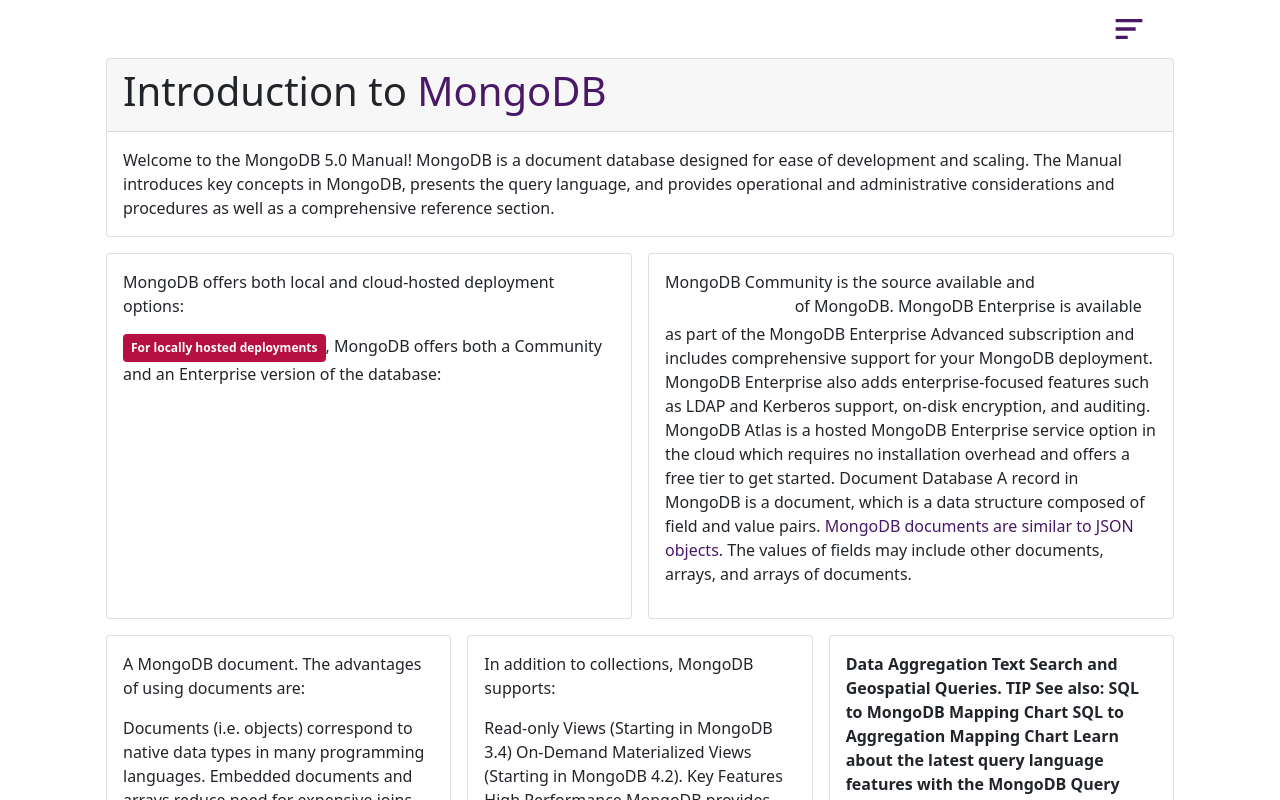
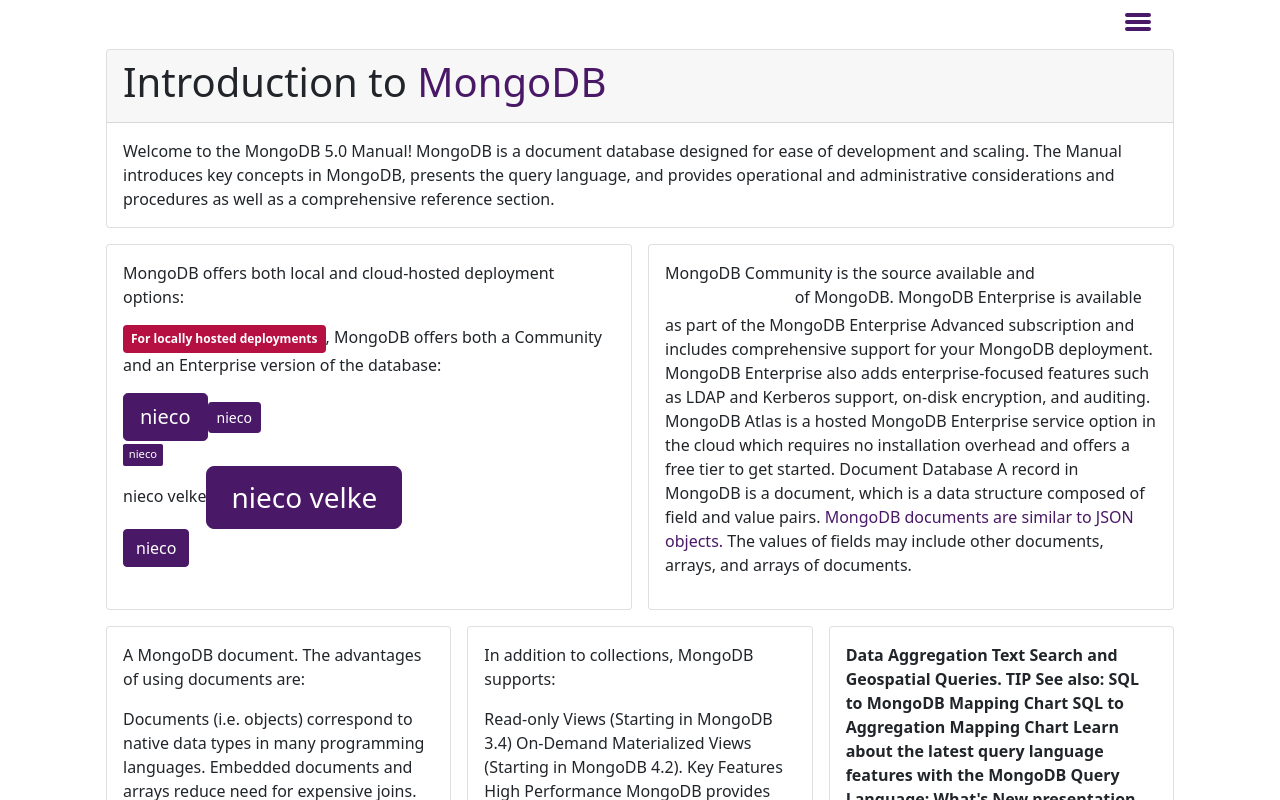
Before and after one commit to mkrasnansk/somerjs, a React (Create React App) app: page / in a window 1280 px wide. Shown: the top 800 px of the page. Built offline with nearby package versions, Linux system fonts and the light colour scheme.

Commit message:
animacie burger a tema btn xl a xs

```diff
--- a/package.json
+++ b/package.json
@@ -12,6 +12,7 @@
     "react-bootstrap": "^2.2.0",
     "react-dom": "^17.0.2",
     "react-icons": "^4.3.1",
+    "react-reveal": "^1.2.2",
     "react-scripts": "5.0.0",
     "sass": "^1.49.9",
     "web-vitals": "^2.1.4"
--- a/src/assets/customBootstrap/buttons/btn.scss
+++ b/src/assets/customBootstrap/buttons/btn.scss
@@ -1,127 +1,266 @@
-@mixin button-variant(
-  $background,
-  $border,
-  $color: color-contrast($background),
-  $hover-background: if($color == $color-contrast-light, shade-color($background, $btn-hover-bg-shade-amount), tint-color($background, $btn-hover-bg-tint-amount)),
-  $hover-border: if($color == $color-contrast-light, shade-color($border, $btn-hover-border-shade-amount), tint-color($border, $btn-hover-border-tint-amount)),
-  $hover-color: color-contrast($hover-background),
-  $active-background: if($color == $color-contrast-light, shade-color($background, $btn-active-bg-shade-amount), tint-color($background, $btn-active-bg-tint-amount)),
-  $active-border: if($color == $color-contrast-light, shade-color($border, $btn-active-border-shade-amount), tint-color($border, $btn-active-border-tint-amount)),
-  $active-color: color-contrast($active-background),
-  $disabled-background: $background,
-  $disabled-border: $border,
-  $disabled-color: color-contrast($disabled-background)
-) {
-  color: $color;
-  @include gradient-bg($background);
-  border-color: $border;
-  @include box-shadow($btn-box-shadow);
+@import "/node_modules/bootstrap/scss/functions";
+@import "/node_modules/bootstrap/scss/variables";
+@import "/node_modules/bootstrap/scss/utilities";
+@import "/node_modules/bootstrap/scss/mixins";
+//
+
+// Make the div behave like a button
+.btn-group,
+.btn-group-vertical {
+	position: relative;
+	display: inline-flex;
+	vertical-align: middle; // match .btn alignment given font-size hack above
+
+	> .btn {
+		position: relative;
+		flex: 1 1 auto;
+	}
+
+	// Bring the hover, focused, and "active" buttons to the front to overlay
+	// the borders properly
+	> .btn-check:checked + .btn,
+	> .btn-check:focus + .btn,
+	> .btn:hover,
+	> .btn:focus,
+	> .btn:active,
+	> .btn.active {
+		z-index: 1;
+	}
+}
+.btn-xs {
+	font-size: 0.7rem !important;
+	padding: 0.1rem 0.3rem !important;
+	border-radius: 0.1rem !important;
+}
+.btn-xl {
+  padding: 0.6rem 1.5rem!important;
+  font-size: 1.75rem!important;
+  border-radius: 0.5rem!important;
+}
+
+// Optional: Group multiple button groups together for a toolbar
+.btn-toolbar {
+	display: flex;
+	flex-wrap: wrap;
+	justify-content: flex-start;
+
+	.input-group {
+		width: auto;
+	}
+}
+
+.btn-group {
+	// Prevent double borders when buttons are next to each other
+	> .btn:not(:first-child),
+	> .btn-group:not(:first-child) {
+		margin-left: -$btn-border-width;
+	}
+
+	// Reset rounded corners
+	> .btn:not(:last-child):not(.dropdown-toggle),
+	> .btn-group:not(:last-child) > .btn {
+		@include border-end-radius(0);
+	}
+
+	// The left radius should be 0 if the button is:
+	// - the "third or more" child
+	// - the second child and the previous element isn't `.btn-check` (making it the first child visually)
+	// - part of a btn-group which isn't the first child
+	> .btn:nth-child(n + 3),
+	> :not(.btn-check) + .btn,
+	> .btn-group:not(:first-child) > .btn {
+		@include border-start-radius(0);
+	}
+}
+
+// Sizing
+//
+// Remix the default button sizing classes into new ones for easier manipulation.
+
+.btn-group-sm > .btn {
+	@extend .btn-sm;
+}
+.btn-group-lg > .btn {
+	@extend .btn-lg;
+}
+
+//
+// Split button dropdowns
+//
+
+.dropdown-toggle-split {
+	padding-right: $btn-padding-x * 0.75;
+	padding-left: $btn-padding-x * 0.75;
+
+	&::after,
+	.dropup &::after,
+	.dropend &::after {
+		margin-left: 0;
+	}
+
+	.dropstart &::before {
+		margin-right: 0;
+	}
+}
+
+.btn-sm + .dropdown-toggle-split {
+	padding-right: $btn-padding-x-sm * 0.75;
+	padding-left: $btn-padding-x-sm * 0.75;
+}
+
+.btn-lg + .dropdown-toggle-split {
+	padding-right: $btn-padding-x-lg * 0.75;
+	padding-left: $btn-padding-x-lg * 0.75;
+}
+
+// The clickable button for toggling the menu
+// Set the same inset shadow as the :active state
+.btn-group.show .dropdown-toggle {
+	@include box-shadow($btn-active-box-shadow);
+
+	// Show no shadow for `.btn-link` since it has no other button styles.
+	&.btn-link {
+		@include box-shadow(none);
+	}
+}
+
+//
+// Vertical button groups
+//
+
+.btn-group-vertical {
+	flex-direction: column;
+	align-items: flex-start;
+	justify-content: center;
+
+	> .btn,
+	> .btn-group {
+		width: 100%;
+	}
+
+	> .btn:not(:first-child),
+	> .btn-group:not(:first-child) {
+		margin-top: -$btn-border-width;
+	}
+
+	// Reset rounded corners
+	> .btn:not(:last-child):not(.dropdown-toggle),
+	> .btn-group:not(:last-child) > .btn {
+		@include border-bottom-radius(0);
+	}
+
+	> .btn ~ .btn,
+	> .btn-group:not(:first-child) > .btn {
+		@include border-top-radius(0);
+	}
+}
+
+//////////////////
+//
+// Base styles
+//
+
+.btn {
+	display: inline-block;
+	font-family: $btn-font-family;
+	font-weight: $btn-font-weight;
+	line-height: $btn-line-height;
+	color: $body-color;
+	text-align: center;
+	text-decoration: if($link-decoration == none, null, none);
+	white-space: $btn-white-space;
+	vertical-align: middle;
+	cursor: if($enable-button-pointers, pointer, null);
+	user-select: none;
+	background-color: transparent;
+	border: $btn-border-width solid transparent;
+	@include button-size($btn-padding-y, $btn-padding-x, $btn-font-size, $btn-border-radius);
+	@include transition($btn-transition);
 
 	&:hover {
-    color: $hover-color;
-    @include gradient-bg($hover-background);
-    border-color: $hover-border;
+		color: $body-color;
+		text-decoration: if($link-hover-decoration == underline, none, null);
 	}
 
 	.btn-check:focus + &,
 	&:focus {
-    color: $hover-color;
-    @include gradient-bg($hover-background);
-    border-color: $hover-border;
-    @if $enable-shadows {
-      @include box-shadow($btn-box-shadow, 0 0 0 $btn-focus-width rgba(mix($color, $border, 15%), .5));
-    } @else {
-      // Avoid using mixin so we can pass custom focus shadow properly
-      box-shadow: 0 0 0 $btn-focus-width rgba(mix($color, $border, 15%), .5);
-    }
+		outline: 0;
+		box-shadow: $btn-focus-box-shadow;
 	}
 
 	.btn-check:checked + &,
 	.btn-check:active + &,
 	&:active,
-  &.active,
-  .show > &.dropdown-toggle {
-    color: $active-color;
-    background-color: $active-background;
-    // Remove CSS gradients if they're enabled
-    background-image: if($enable-gradients, none, null);
-    border-color: $active-border;
+	&.active {
+		@include box-shadow($btn-active-box-shadow);
 
 		&:focus {
-      @if $enable-shadows {
-        @include box-shadow($btn-active-box-shadow, 0 0 0 $btn-focus-width rgba(mix($color, $border, 15%), .5));
-      } @else {
-        // Avoid using mixin so we can pass custom focus shadow properly
-        box-shadow: 0 0 0 $btn-focus-width rgba(mix($color, $border, 15%), .5);
-      }
+			@include box-shadow($btn-focus-box-shadow, $btn-active-box-shadow);
 		}
 	}
 
 	&:disabled,
-  &.disabled {
-    color: $disabled-color;
-    background-color: $disabled-background;
-    // Remove CSS gradients if they're enabled
-    background-image: if($enable-gradients, none, null);
-    border-color: $disabled-border;
+	&.disabled,
+	fieldset:disabled & {
+		pointer-events: none;
+		opacity: $btn-disabled-opacity;
+		@include box-shadow(none);
 	}
 }
-// scss-docs-end btn-variant-mixin
 
-// scss-docs-start btn-outline-variant-mixin
-@mixin button-outline-variant(
-  $color,
-  $color-hover: color-contrast($color),
-  $active-background: $color,
-  $active-border: $color,
-  $active-color: color-contrast($active-background)
-) {
-  color: $color;
-  border-color: $color;
+//
+// Alternate buttons
+//
+
+// scss-docs-start btn-variant-loops
+@each $color, $value in $theme-colors {
+	.btn-#{$color} {
+		@include button-variant($value, $value);
+	}
+}
+
+@each $color, $value in $theme-colors {
+	.btn-outline-#{$color} {
+		@include button-outline-variant($value);
+	}
+}
+// scss-docs-end btn-variant-loops
+
+//
+// Link buttons
+//
+
+// Make a button look and behave like a link
+.btn-link {
+	font-weight: $font-weight-normal;
+	color: $btn-link-color;
+	text-decoration: $link-decoration;
 
 	&:hover {
-    color: $color-hover;
-    background-color: $active-background;
-    border-color: $active-border;
+		color: $btn-link-hover-color;
+		text-decoration: $link-hover-decoration;
 	}
 
-  .btn-check:focus + &,
 	&:focus {
-    box-shadow: 0 0 0 $btn-focus-width rgba($color, .5);
-  }
-
-  .btn-check:checked + &,
-  .btn-check:active + &,
-  &:active,
-  &.active,
-  &.dropdown-toggle.show {
-    color: $active-color;
-    background-color: $active-background;
-    border-color: $active-border;
-
-    &:focus {
-      @if $enable-shadows {
-        @include box-shadow($btn-active-box-shadow, 0 0 0 $btn-focus-width rgba($color, .5));
-      } @else {
-        // Avoid using mixin so we can pass custom focus shadow properly
-        box-shadow: 0 0 0 $btn-focus-width rgba($color, .5);
-      }
-    }
+		text-decoration: $link-hover-decoration;
 	}
 
 	&:disabled,
 	&.disabled {
-    color: $color;
-    background-color: transparent;
+		color: $btn-link-disabled-color;
 	}
+
+	// No need for an active state here
 }
-// scss-docs-end btn-outline-variant-mixin
 
-// scss-docs-start btn-size-mixin
-@mixin button-size($padding-y, $padding-x, $font-size, $border-radius) {
-  padding: $padding-y $padding-x;
-  @include font-size($font-size);
-  // Manually declare to provide an override to the browser default
-  @include border-radius($border-radius, 0);
+//
+// Button Sizes
+//
+
+.btn-lg {
+	@include button-size($btn-padding-y-lg, $btn-padding-x-lg, $btn-font-size-lg, $btn-border-radius-lg);
 }
-// scss-docs-end btn-size-mixin
+
+.btn-sm {
+	@include button-size($btn-padding-y-sm, $btn-padding-x-sm, $btn-font-size-sm, $btn-border-radius-sm);
+}
--- a/src/assets/customBootstrap/main.scss
+++ b/src/assets/customBootstrap/main.scss
@@ -1,5 +1,6 @@
-@import "./color/theme.scss";
+
+
+@import"./color/theme.scss";
 @import "./buttons/btn.scss";
-
 //
 @import "/node_modules/bootstrap/scss/bootstrap.scss";
--- a/src/components/assets/MoreText.js
+++ b/src/components/assets/MoreText.js
@@ -1,50 +1,139 @@
-import { Card, Col, Container, Nav, Row } from "react-bootstrap";
+import { useEffect, useState } from "react";
+import { Button, Card, Col, Container, Nav, Row } from "react-bootstrap";
+import { Slide } from "react-reveal";
+import Jump from "react-reveal/Jump";
+import Pulse from "react-reveal/Pulse";
+let range;
+
+const smoothShow = () => {
+	let cards = document.getElementsByClassName("card");
+	for (const card of cards) {
+		console.log(card);
+		console.log(card.offsetTop);
+	}
+};
+const getHeightPosition = () => {
+	range = window.pageYOffset + window.innerHeight
+};
 
 export default function MoreText() {
+	const [anim, setAnim] = useState(false);
+	const [tada, setTada] = useState(false);
+	useEffect(() => {
+		// smoothShow();
+		getHeightPosition();
+		console.log(document.getElementsByClassName("card"));
+		setTimeout(() => {
+			setAnim(true);
+		}, 500);
+	}, []);
+
 	return (
 		<Container>
-			<Card  className="mb-3">
+			<Slide top cascade when={anim}>
+				<Card className="mb-3">
 					<Card.Header>
 						<h1>
 							Introduction to <span className="text-primary"> MongoDB</span>
 						</h1>
 					</Card.Header>
 					<Card.Body>
-					Welcome to the MongoDB 5.0 Manual! MongoDB is a document database designed for ease of development and scaling. The Manual introduces key concepts in MongoDB, presents the query language, and provides operational and
-					administrative considerations and procedures as well as a comprehensive reference section.
+						Welcome to the MongoDB 5.0 Manual! MongoDB is a document database designed
+						for ease of development and scaling. The Manual introduces key concepts in
+						MongoDB, presents the query language, and provides operational and
+						administrative considerations and procedures as well as a comprehensive
+						reference section.
 					</Card.Body>
 				</Card>
-
+			</Slide>
 			<Row className=" row-cols-1 row-cols-xl-2 g-3 mb-3">
 				<Col>
-					<Card className="h-100">
-						<Card.Body>
-							<p>MongoDB offers both local and cloud-hosted deployment options:</p>
-							<p><span className="badge bg-danger p-2">For locally hosted deployments</span>, MongoDB offers both a Community and an Enterprise version of the database:</p>
-						</Card.Body>
-					</Card>
-				</Col>
-				<Col>
+					<Slide className="h-100" left opposite cascade when={anim}>
+						<div className="h-100">
 							<Card className="h-100">
 								<Card.Body>
 									<p>
-								MongoDB Community is the source available and <span className="badge bg-warning p-2">free to use edition</span> of MongoDB. MongoDB Enterprise is available as part of the MongoDB Enterprise Advanced subscription and includes comprehensive support for your MongoDB
-								deployment. MongoDB Enterprise also adds enterprise-focused features such as LDAP and Kerberos support, on-disk encryption, and auditing. MongoDB Atlas is a hosted MongoDB Enterprise service option in the cloud which
-								requires no installation overhead and offers a free tier to get started. Document Database A record in MongoDB is a document, which is a data structure composed of field and value pairs.
-								<span className="text-primary"> MongoDB documents are similar to JSON objects.</span> The values of fields may include other documents, arrays, and arrays of documents.
+										MongoDB offers both local and cloud-hosted deployment
+										options:
+									</p>
+									<p>
+										<Pulse when={tada}>
+											<span className="badge bg-danger p-2">
+												For locally hosted deployments
+											</span>
+										</Pulse>
+										, MongoDB offers both a Community and an Enterprise version
+										of the database:
+									</p>
+									<div className="button-list">
+										<Button className="btn-lg  btn-default">nieco</Button>
+										<Button className="btn-sm">nieco</Button>
+										<Pulse when={tada}>
+											<Button className="btn-xs">nieco</Button>
+										</Pulse>
+										nieco velke
+										<Button
+											onMouseEnter={() => setTada(!tada)}
+											onMouseLeave={() => setTada(!tada)}
+											className="btn-xl"
+										>
+											nieco velke
+										</Button>
+										<Jump when={tada}>
+											<Button>nieco</Button>
+										</Jump>
+									</div>
+								</Card.Body>
+							</Card>
+						</div>
+					</Slide>
+				</Col>
+				<Col>
+					<Slide className="h-100" right opposite cascade when={anim}>
+						<div className="h-100">
+							<Card className="h-100">
+								<Card.Body>
+									<p>
+										MongoDB Community is the source available and{" "}
+										<span className="badge bg-warning p-2">
+											free to use edition
+										</span>{" "}
+										of MongoDB. MongoDB Enterprise is available as part of the
+										MongoDB Enterprise Advanced subscription and includes
+										comprehensive support for your MongoDB deployment. MongoDB
+										Enterprise also adds enterprise-focused features such as
+										LDAP and Kerberos support, on-disk encryption, and auditing.
+										MongoDB Atlas is a hosted MongoDB Enterprise service option
+										in the cloud which requires no installation overhead and
+										offers a free tier to get started. Document Database A
+										record in MongoDB is a document, which is a data structure
+										composed of field and value pairs.
+										<span className="text-primary">
+											{" "}
+											MongoDB documents are similar to JSON objects.
+										</span>{" "}
+										The values of fields may include other documents, arrays,
+										and arrays of documents.
 									</p>
 								</Card.Body>
 							</Card>
+						</div>
+					</Slide>
 				</Col>
 			</Row>
+			<Slide bottom opposite cascade when={anim}>
 				<Row className=" row-cols-1 row-cols-xl-3 g-3 mb-3">
 					<Col>
 						<Card className="h-100">
 							<Card.Body>
 								<p>A MongoDB document. The advantages of using documents are:</p>
 								<p>
-								Documents (i.e. objects) correspond to native data types in many programming languages. Embedded documents and arrays reduce need for expensive joins. Dynamic schema supports fluent polymorphism.
-								Collections/Views/On-Demand Materialized Views MongoDB stores documents in collections. Collections are analogous to tables in relational databases.
+									Documents (i.e. objects) correspond to native data types in many
+									programming languages. Embedded documents and arrays reduce need
+									for expensive joins. Dynamic schema supports fluent
+									polymorphism. Collections/Views/On-Demand Materialized Views
+									MongoDB stores documents in collections. Collections are
+									analogous to tables in relational databases.
 								</p>
 							</Card.Body>
 						</Card>
@@ -53,10 +142,18 @@
 						<Card className="h-100">
 							<Card.Body>
 								<p>In addition to collections, MongoDB supports:</p>
-							<p>Read-only Views (Starting in MongoDB 3.4) On-Demand Materialized Views (Starting in MongoDB 4.2). Key Features High Performance MongoDB provides high performance data persistence. In particular,</p>
 								<p>
-								Support for embedded data models reduces I/O activity on database system. Indexes support faster queries and can include keys from embedded documents and arrays. Rich Query Language MongoDB supports a rich query
-								language to support read and write operations (CRUD) as well as:
+									Read-only Views (Starting in MongoDB 3.4) On-Demand Materialized
+									Views (Starting in MongoDB 4.2). Key Features High Performance
+									MongoDB provides high performance data persistence. In
+									particular,
+								</p>
+								<p>
+									Support for embedded data models reduces I/O activity on
+									database system. Indexes support faster queries and can include
+									keys from embedded documents and arrays. Rich Query Language
+									MongoDB supports a rich query language to support read and write
+									operations (CRUD) as well as:
 								</p>
 							</Card.Body>
 						</Card>
@@ -65,24 +162,48 @@
 						<Card className="h-100">
 							<Card.Body>
 								<b className="text-warning">
-								Data Aggregation Text Search and Geospatial Queries. TIP See also: SQL to MongoDB Mapping Chart SQL to Aggregation Mapping Chart Learn about the latest query language features with the MongoDB Query Language: What's
-								New presentation from MongoDB.live 2020. High Availability MongoDB's replication facility, called replica set, provides:
+									Data Aggregation Text Search and Geospatial Queries. TIP See
+									also: SQL to MongoDB Mapping Chart SQL to Aggregation Mapping
+									Chart Learn about the latest query language features with the
+									MongoDB Query Language: What's New presentation from
+									MongoDB.live 2020. High Availability MongoDB's replication
+									facility, called replica set, provides:
 								</b>
-							<p className="text-danger">automatic failover data redundancy. A replica set is a group of MongoDB servers that maintain the same data set, providing redundancy and increasing data availability.</p>
-							<p className="text-success">Horizontal Scalability MongoDB provides horizontal scalability as part of its core functionality:</p>
+								<p className="text-danger">
+									automatic failover data redundancy. A replica set is a group of
+									MongoDB servers that maintain the same data set, providing
+									redundancy and increasing data availability.
+								</p>
+								<p className="text-success">
+									Horizontal Scalability MongoDB provides horizontal scalability
+									as part of its core functionality:
+								</p>
 							</Card.Body>
 						</Card>
 					</Col>
 				</Row>
+			</Slide>
+			<Slide bottom opposite cascade when={anim}>
 				<Card>
 					<Card.Body>
 						<p>
-						Sharding distributes data across a cluster of machines. Starting in 3.4, MongoDB supports creating zones of data based on the shard key. In a balanced cluster, MongoDB directs reads and writes covered by a zone only to those
-						shards inside the zone. See the Zones manual page for more information. Support for Multiple Storage Engines MongoDB supports multiple storage engines:
+							Sharding distributes data across a cluster of machines. Starting in 3.4,
+							MongoDB supports creating zones of data based on the shard key. In a
+							balanced cluster, MongoDB directs reads and writes covered by a zone
+							only to those shards inside the zone. See the Zones manual page for more
+							information. Support for Multiple Storage Engines MongoDB supports
+							multiple storage engines:
 						</p>
-					<p>WiredTiger Storage Engine (including support for Encryption at Rest) In-Memory Storage Engine. In addition, MongoDB provides pluggable storage engine API that allows third parties to develop storage engines for MongoDB.</p>
 						<p>
-						<span className="badge bg-secondary  p-2">← What is MongoDB? Getting Started → </span>
+							WiredTiger Storage Engine (including support for Encryption at Rest)
+							In-Memory Storage Engine. In addition, MongoDB provides pluggable
+							storage engine API that allows third parties to develop storage engines
+							for MongoDB.
+						</p>
+						<p>
+							<span className="badge bg-secondary  p-2">
+								← What is MongoDB? Getting Started →{" "}
+							</span>
 							<Nav.Link className="d-inline btn-link">On this page</Nav.Link>
 						</p>
 					</Card.Body>
@@ -90,6 +211,7 @@
 						<p>Document Database</p>
 					</Card.Footer>
 				</Card>
+			</Slide>
 		</Container>
 	);
 }
--- /dev/null
+++ b/src/components/assets/scss/burgerCSS.scss
@@ -0,0 +1,117 @@
+#close-icon {
+	width: 30px;
+	height: 35px;
+	position: relative;
+	-webkit-transform: rotate(0deg);
+	-moz-transform: rotate(0deg);
+	-o-transform: rotate(0deg);
+	transform: rotate(0deg);
+	-webkit-transition: 0.5s ease-in-out;
+	-moz-transition: 0.5s ease-in-out;
+	-o-transition: 0.5s ease-in-out;
+	transition: 0.5s ease-in-out;
+	cursor: pointer;
+}
+
+#close-icon span {
+	display: block;
+	height: 0.25rem;
+	width: 100%;
+	border-radius: 3px;
+	opacity: 1;
+	left: 0;
+	-webkit-transform: rotate(0deg);
+	-moz-transform: rotate(0deg);
+	-o-transform: rotate(0deg);
+	transform: rotate(0deg);
+	-webkit-transition: 0.5s ease-in-out;
+	-moz-transition: 0.5s ease-in-out;
+	-o-transition: 0.5s ease-in-out;
+	transition: 0.5s ease-in-out;
+	margin-top: 0.2rem;
+}
+
+/* Close Icon */
+
+#close-icon {
+	padding: 0.15rem;
+	z-index: 1064;
+	&:hover {
+		transition: .2s;
+		transform: scale(1.1);
+		span {
+			background-color: #333 !important;
+		}
+	}
+}
+
+#close-icon span:nth-child(1) {
+	top: 0px;
+	-webkit-transform-origin: left center;
+	-moz-transform-origin: left center;
+	-o-transform-origin: left center;
+	transform-origin: left center;
+}
+
+#close-icon span:nth-child(2) {
+	top: 1rem;
+	-webkit-transform-origin: left center;
+	-moz-transform-origin: left center;
+	-o-transform-origin: left center;
+	transform-origin: left center;
+}
+
+#close-icon span:nth-child(3) {
+	top: 2rem;
+	-webkit-transform-origin: left center;
+	-moz-transform-origin: left center;
+	-o-transform-origin: left center;
+	transform-origin: left center;
+}
+
+#close-icon.open span:nth-child(1) {
+	-webkit-transform: rotate(45deg);
+	-moz-transform: rotate(45deg);
+	-o-transform: rotate(45deg);
+	transform: rotate(45deg);
+	top: 1px;
+	left: 1px;
+	position: absolute;
+}
+
+#close-icon.open span:nth-child(2) {
+	width: 0%;
+	opacity: 0;
+}
+
+#close-icon.open span:nth-child(3) {
+	-webkit-transform: rotate(-45deg);
+	-moz-transform: rotate(-45deg);
+	-o-transform: rotate(-45deg);
+	transform: rotate(-45deg);
+	transform: rotate(-45deg);
+	top: 22px;
+	left: 1px;
+	position: absolute;
+}
+
+button:focus {
+	outline: none !important;
+}
+
+.navbar-light .navbar-toggler {
+	border-color: none;
+	border: 0px;
+}
+#close-icon.open {
+	&:hover {
+		transform: scale(0.6);
+	}
+}
+#close-icon.open {
+	&:hover {
+		span {
+			background-color: #333 !important;
+		}
+	}
+}
--- /dev/null
+++ b/src/components/layout/Hamburger.js
@@ -0,0 +1,21 @@
+import React from 'react'
+import { Button, Container } from 'react-bootstrap'
+import "../assets/scss/burgerCSS.scss";
+
+export const Hamburger = (props) => {
+  return (
+    <Container className="w-100 text-end">
+    <Button
+        variant="btn btn-link shadow-none"
+        onClick={props.toggleShow}
+        className="me-2"
+    >
+        <div id="close-icon" className={props.show ? "open" : ""}>
+            <span className="bg-primary"></span>
+            <span className="bg-primary"></span>
+            <span className="bg-primary"></span>
+        </div>
+    </Button>
+</Container>
+  )
+}
--- a/src/components/layout/MainLayout.js
+++ b/src/components/layout/MainLayout.js
@@ -1,8 +1,8 @@
-import React, { useState } from "react";
-import { Button, Col, Container, Row } from "react-bootstrap";
+import { useState } from "react";
+import { Col, Row } from "react-bootstrap";
 import MoreText from "../assets/MoreText";
 import { OffCanvasNavSideBar } from "../navigation/OffcanvasNavSideBar";
-import { BiMenuAltLeft } from "react-icons/bi";
+import { Hamburger } from "./Hamburger";
 
 export const MainLayout = () => {
 	const [show, setShow] = useState(false);
@@ -11,11 +11,7 @@
 	return (
 		<Row>
 			<Col className={show ? "col-12 col-lg-9 slowMotion " : "col-12 slowMotion "}>
-				<Container className="w-100 text-end">
-					<Button variant="btn btn-link btn-lg shadow-none" onClick={toggleShow} className="me-2">
-						<BiMenuAltLeft className="fs-1 text-primary" />
-					</Button>
-				</Container>
+				<Hamburger toggleShow={toggleShow} show={show}/>
 				<MoreText />
 			</Col>
 			<Col className={show ? "d-block col-12 col-lg-3" : "d-none"}>
```
Also changed, not shown: src/assets/customBootstrap/color/theme.scss (+12 -11 lines), 1 other file (tests, documents, lock files or other folders). Lines whose indentation alone changed are shown as unchanged.
